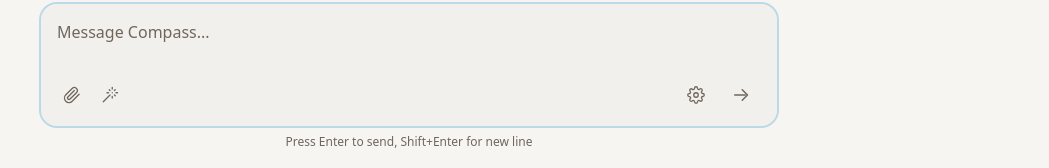
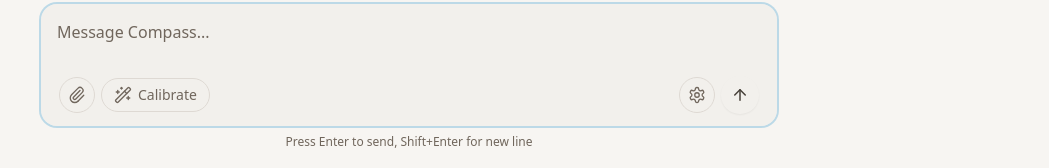
Before and after one commit to phyde19/UI-elements, a Next.js app in the folder frontend/: page / in a window 1280 px wide. Shown: the part 618-786 px from the top of the page, without its empty margins (231-1280 px from the left). Built offline with nearby package versions, Linux system fonts and the light colour scheme.

Commit message:
foundation

```diff
--- a/frontend/app/components/chat-input.tsx
+++ b/frontend/app/components/chat-input.tsx
@@ -1,6 +1,7 @@
 "use client"
 
 import { useState, useRef, useEffect } from "react"
+import { ArrowUp, Paperclip, Wand2, Settings } from "lucide-react"
 
 interface ChatInputProps {
   onSend?: (message: string) => void
@@ -79,67 +80,45 @@
         />
 
         {/* Bottom toolbar with buttons */}
-        <div className="flex items-center justify-between py-2 px-2">
+        <div className="flex items-center justify-between py-1 px-2.5">
           {/* Left side buttons */}
-          <div className="flex items-center gap-2">
+          <div className="flex items-center gap-1.5">
             <button
-              className="p-1.5 rounded-md text-muted-foreground hover:bg-secondary hover:text-foreground transition-colors"
+              className="p-2 rounded-full text-muted-foreground hover:bg-secondary hover:text-foreground transition-colors border border-border"
               aria-label="Attach files"
               type="button"
             >
-              <svg xmlns="http://www.w3.org/2000/svg" width="18" height="18" viewBox="0 0 24 24" fill="none" stroke="currentColor" strokeWidth="1.75" strokeLinecap="round" strokeLinejoin="round">
-                <path d="m21.44 11.05-9.19 9.19a6 6 0 0 1-8.49-8.49l8.49-8.49a4 4 0 0 1 5.66 5.66l-8.49 8.49a2 2 0 0 1-2.83-2.83l8.49-8.49" />
-              </svg>
+              <Paperclip size={18} strokeWidth={1.75} />
             </button>
 
             <button
-              className="p-1.5 rounded-md text-muted-foreground hover:bg-secondary hover:text-accent transition-colors"
+              className="flex items-center gap-1.5 px-3 py-1.5 rounded-full text-muted-foreground hover:bg-secondary hover:text-accent transition-colors border border-border"
               aria-label="Magic features"
               type="button"
             >
-              <svg xmlns="http://www.w3.org/2000/svg" width="18" height="18" viewBox="0 0 24 24" fill="none" stroke="currentColor" strokeWidth="1.75" strokeLinecap="round" strokeLinejoin="round">
-                <path d="M15 4V2"/>
-                <path d="M15 16v-2"/>
-                <path d="M8 9h2"/>
-                <path d="M20 9h2"/>
-                <path d="M17.8 11.8 19 13"/>
-                <path d="M15 9h0"/>
-                <path d="M17.8 6.2 19 5"/>
-                <path d="m3 21 9-9"/>
-                <path d="M12.2 6.2 11 5"/>
-              </svg>
+              <Wand2 size={18} strokeWidth={1.75} />
+              <span className="text-sm font-medium">Calibrate</span>
             </button>
           </div>
 
           {/* Right side buttons */}
-          <div className="flex items-center gap-2">
+          <div className="flex items-center gap-1.5">
             <button
-              className="p-1.5 rounded-md text-muted-foreground hover:bg-secondary hover:text-foreground transition-colors"
+              className="p-2 rounded-full text-muted-foreground hover:bg-secondary hover:text-foreground transition-colors border border-border"
               aria-label="Settings"
               type="button"
             >
-              <svg xmlns="http://www.w3.org/2000/svg" width="18" height="18" viewBox="0 0 24 24" fill="none" stroke="currentColor" strokeWidth="1.75" strokeLinecap="round" strokeLinejoin="round">
-                <circle cx="12" cy="12" r="3"/>
-                <path d="M19.4 15a1.65 1.65 0 0 0 .33 1.82l.06.06a2 2 0 0 1 0 2.83 2 2 0 0 1-2.83 0l-.06-.06a1.65 1.65 0 0 0-1.82-.33 1.65 1.65 0 0 0-1 1.51V21a2 2 0 0 1-2 2 2 2 0 0 1-2-2v-.09A1.65 1.65 0 0 0 9 19.4a1.65 1.65 0 0 0-1.82.33l-.06.06a2 2 0 0 1-2.83 0 2 2 0 0 1 0-2.83l.06-.06a1.65 1.65 0 0 0 .33-1.82 1.65 1.65 0 0 0-1.51-1H3a2 2 0 0 1-2-2 2 2 0 0 1 2-2h.09A1.65 1.65 0 0 0 4.6 9a1.65 1.65 0 0 0-.33-1.82l-.06-.06a2 2 0 0 1 0-2.83 2 2 0 0 1 2.83 0l.06.06a1.65 1.65 0 0 0 1.82.33H9a1.65 1.65 0 0 0 1-1.51V3a2 2 0 0 1 2-2 2 2 0 0 1 2 2v.09a1.65 1.65 0 0 0 1 1.51 1.65 1.65 0 0 0 1.82-.33l.06-.06a2 2 0 0 1 2.83 0 2 2 0 0 1 0 2.83l-.06.06a1.65 1.65 0 0 0-.33 1.82V9a1.65 1.65 0 0 0 1.51 1H21a2 2 0 0 1 2 2 2 2 0 0 1-2 2h-.09a1.65 1.65 0 0 0-1.51 1z"/>
-              </svg>
+              <Settings size={18} strokeWidth={1.75} />
             </button>
 
             {/* Send button */}
             <button
-              className={`px-3 py-1.5 rounded-lg transition-all duration-200 ${
-                message.trim()
-                  ? "bg-primary text-primary-foreground hover:bg-primary/90 shadow-sm"
-                  : "text-muted-foreground hover:bg-secondary cursor-not-allowed"
-              }`}
+              className="p-2.5 rounded-full flex items-center justify-center transition-all duration-200 bg-send-button text-send-button-foreground hover:bg-send-button/90 shadow-sm"
               aria-label="Send message"
-              disabled={!message.trim()}
               onClick={handleSubmit}
               type="button"
             >
-              <svg xmlns="http://www.w3.org/2000/svg" width="18" height="18" viewBox="0 0 24 24" fill="none" stroke="currentColor" strokeWidth="2" strokeLinecap="round" strokeLinejoin="round">
-                <path d="M5 12h14"/>
-                <path d="m15 5 7 7-7 7"/>
-              </svg>
+              <ArrowUp size={18} />
             </button>
           </div>
         </div>
--- a/frontend/package.json
+++ b/frontend/package.json
@@ -9,6 +9,7 @@
     "lint": "next lint"
   },
   "dependencies": {
+    "lucide-react": "^0.487.0",
     "next": "^14.2.26",
     "next-themes": "^0.4.6",
     "react": "^18",
```
Also changed, not shown: 1 other file (tests, documents, lock files or other folders).
